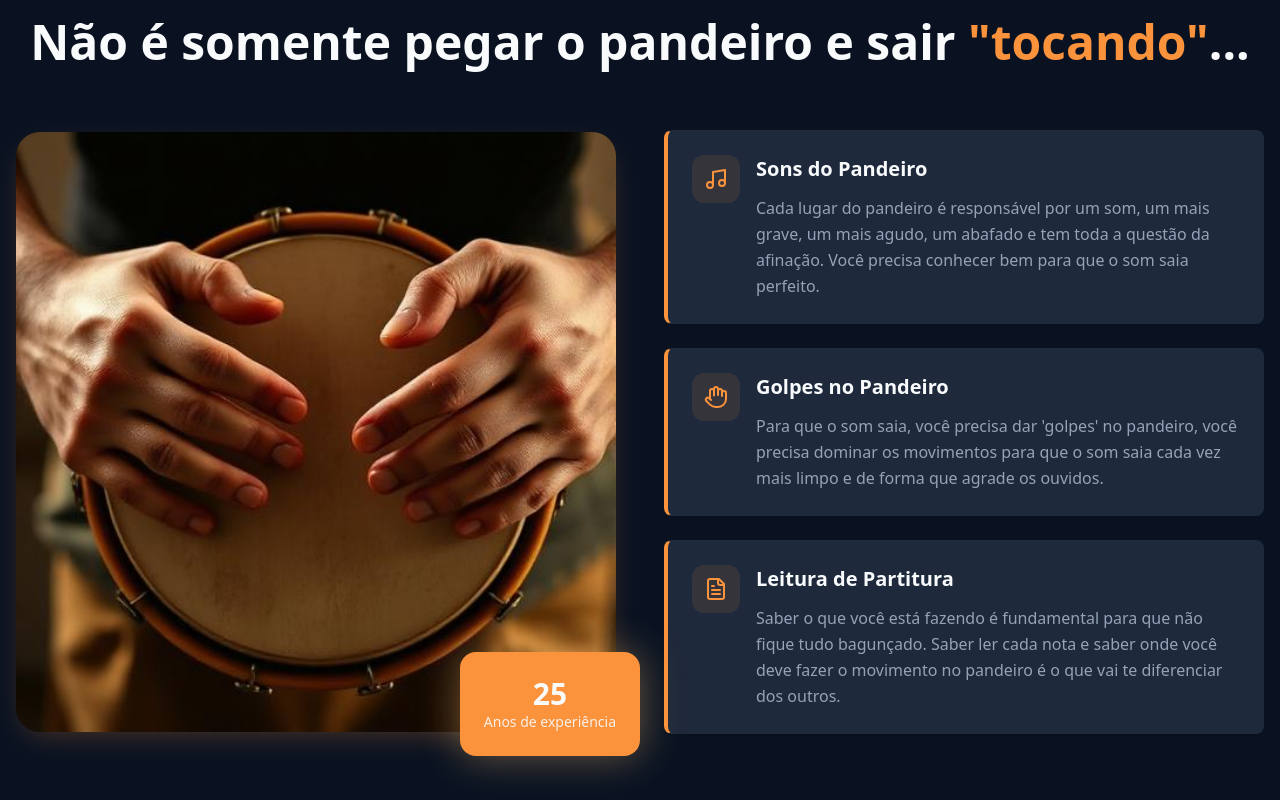
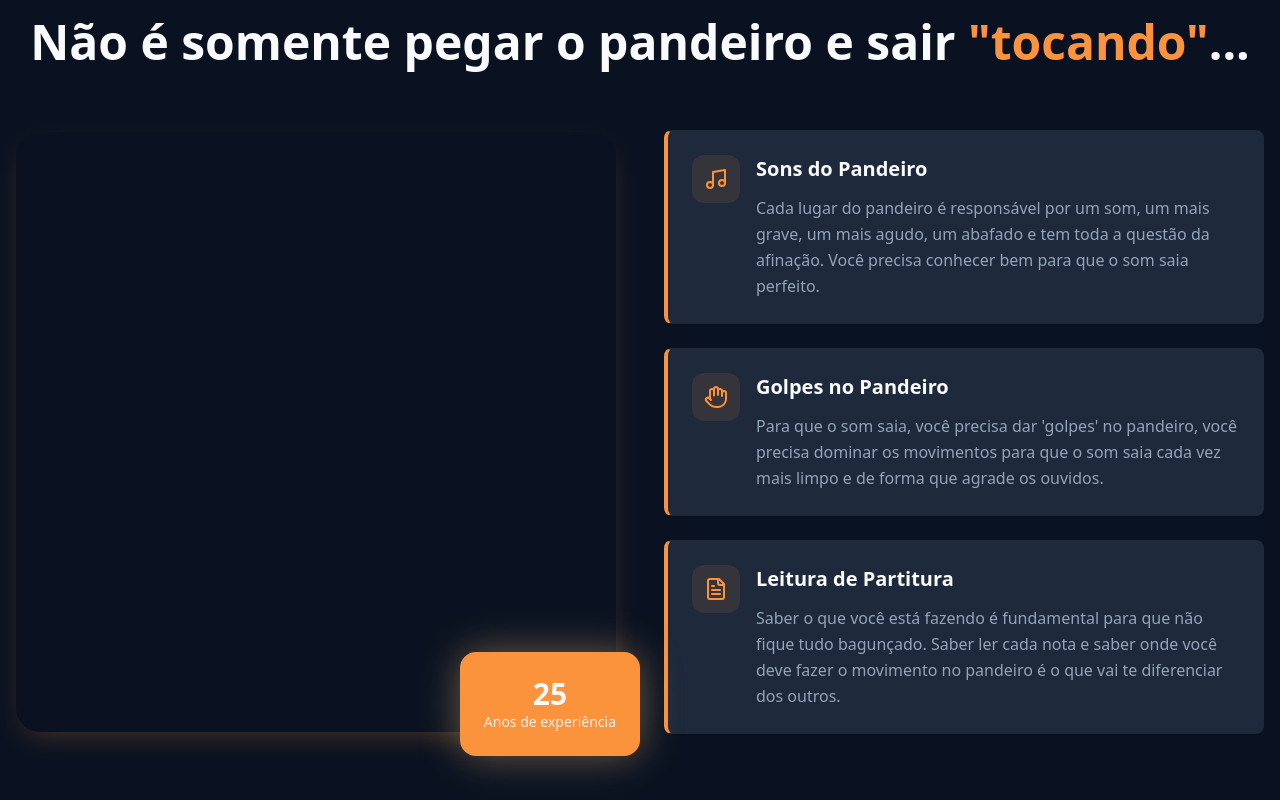
Before and after one commit to edilson-morais/pandeirando-com-carlos-cafe, a React (Vite) app: page / in a window 1280 px wide. Shown: the part 1920-2720 px from the top of the page. Built offline with nearby package versions, Linux system fonts and the light colour scheme.

Commit message:
Visual edit in Lovable
Edited UI in Lovable

```diff
--- a/src/components/Fundamentals.tsx
+++ b/src/components/Fundamentals.tsx
@@ -1,28 +1,21 @@
 import { Card } from "@/components/ui/card";
 import { Music, Hand, FileText } from "lucide-react";
 import pandeiroHands from "@/assets/pandeiro-fundamentals-new.jpg";
-
 export const Fundamentals = () => {
-  const fundamentals = [
-    {
+  const fundamentals = [{
     icon: Music,
     title: "Sons do Pandeiro",
     description: "Cada lugar do pandeiro é responsável por um som, um mais grave, um mais agudo, um abafado e tem toda a questão da afinação. Você precisa conhecer bem para que o som saia perfeito."
-    },
-    {
+  }, {
     icon: Hand,
     title: "Golpes no Pandeiro",
     description: "Para que o som saia, você precisa dar 'golpes' no pandeiro, você precisa dominar os movimentos para que o som saia cada vez mais limpo e de forma que agrade os ouvidos."
-    },
-    {
+  }, {
     icon: FileText,
     title: "Leitura de Partitura",
     description: "Saber o que você está fazendo é fundamental para que não fique tudo bagunçado. Saber ler cada nota e saber onde você deve fazer o movimento no pandeiro é o que vai te diferenciar dos outros."
-    }
-  ];
-
-  return (
-    <section className="py-20 bg-muted/30">
+  }];
+  return <section className="py-20 bg-muted/30">
       <div className="container mx-auto px-4">
         <div className="text-center mb-16">
           <h2 className="text-4xl lg:text-5xl font-bold mb-6">
@@ -34,11 +27,7 @@ export const Fundamentals = () => {
           {/* Left - Image */}
           <div className="relative">
             <div className="aspect-square rounded-3xl overflow-hidden shadow-elegant">
-              <img
-                src={pandeiroHands}
-                alt="Técnicas de pandeiro"
-                className="w-full h-full object-cover"
-              />
+
             </div>
             {/* Floating card */}
             <div className="absolute -bottom-6 -right-6 bg-primary text-primary-foreground p-6 rounded-2xl shadow-glow">
@@ -51,8 +40,7 @@ export const Fundamentals = () => {
 
           {/* Right - Fundamentals */}
           <div className="space-y-6">
-            {fundamentals.map((item, index) => (
-              <Card key={index} className="p-6 hover:shadow-elegant transition-all duration-300 border-l-4 border-l-primary">
+            {fundamentals.map((item, index) => <Card key={index} className="p-6 hover:shadow-elegant transition-all duration-300 border-l-4 border-l-primary">
                 <div className="flex gap-4">
                   <div className="flex-shrink-0">
                     <div className="w-12 h-12 rounded-xl bg-primary/10 flex items-center justify-center">
@@ -64,11 +52,9 @@ export const Fundamentals = () => {
                     <p className="text-muted-foreground leading-relaxed">{item.description}</p>
                   </div>
                 </div>
-              </Card>
-            ))}
+              </Card>)}
           </div>
         </div>
       </div>
-    </section>
-  );
+    </section>;
 };
```
Lines whose indentation alone changed are shown as unchanged.
